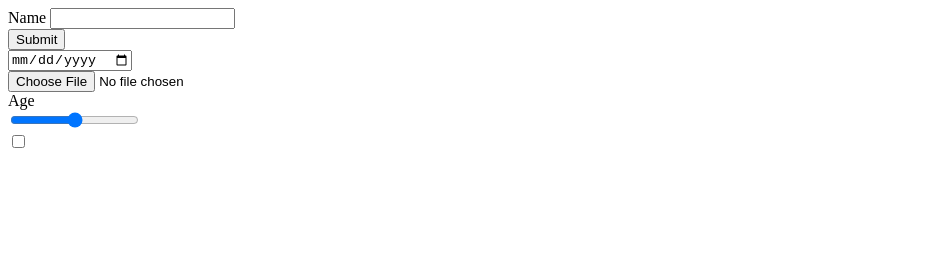
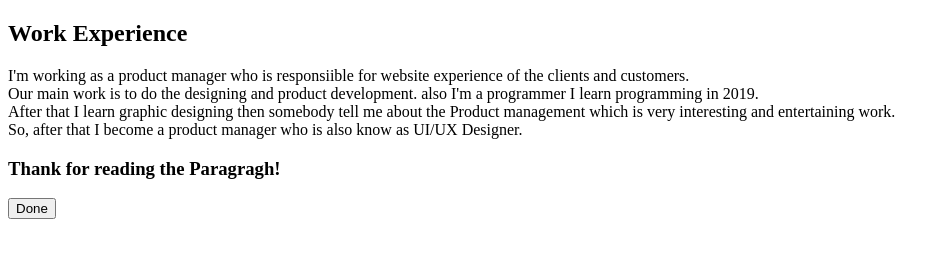
Before and after one commit to MuhammadAras/cv, a plain HTML site: page Input Check.html in a window 1280 px wide. Shown: the whole page, without its empty margins (0-945 px from the left). Drawn offline with Linux system fonts and the light colour scheme.

Commit message:
I update the file

```diff
--- a/Input Check.html
+++ b/Input Check.html
@@ -4,18 +4,19 @@
     <meta charset="UTF-8">
     <meta http-equiv="X-UA-Compatible" content="IE=edge">
     <meta name="viewport" content="width=device-width, initial-scale=1.0">
-    <title>Document</title>
+    <title>Experience</title>
 </head>
 <body>
-    <form action="">
-        <label for="">Name</label>
-        <input type="text" name="" id=""><br>
-        <input type="button" name="" value="Submit"><br>
-        <input type="date" name="" id=""><br>
-        <input type="file" name="" id=""><br>
-        <label for="">Age</label><br>
-        <input type="Range" name="" id=""><br>
-        <input type="checkbox" name="" id="">
-    </form>
+    <h2>Work Experience</h2>
+    <p>I'm working as a product manager who is responsiible for website experience of the clients and customers. <br>
+        Our main work is to do the designing and product development. also I'm a programmer I learn programming in 2019. <br>
+    After that I learn graphic designing then somebody tell me about the Product management which is very interesting and entertaining work. <br>
+So, after that I become a product manager who is also know as UI/UX Designer.</p>
+
+<H3>Thank for reading the Paragragh!</H3>
+
+<input type="button" name="" value="Done">
+
+
 </body>
 </html>
```
